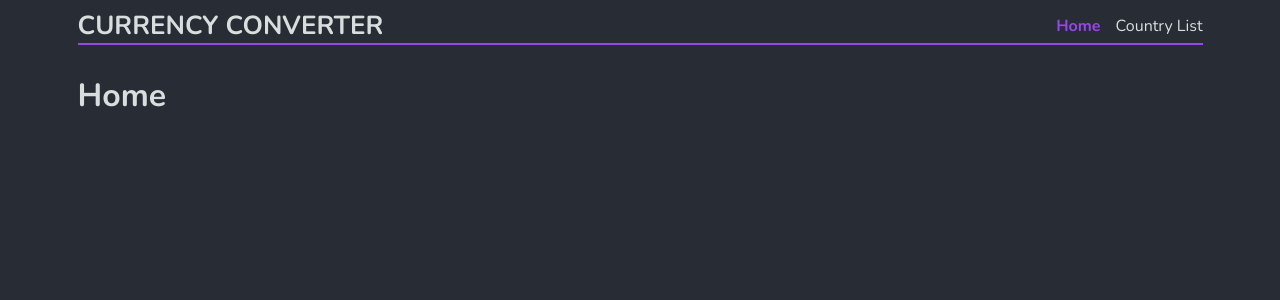
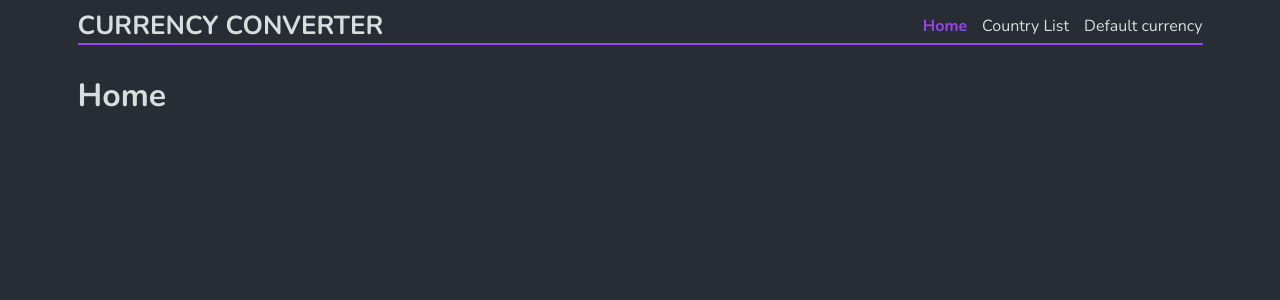
Before and after one commit to SebGrd/countrycurrencyconverter, a React (Create React App) app: page / in a window 1280 px wide. Shown: the top 300 px of the page. Built offline with nearby package versions, Linux system fonts and the light colour scheme.

Commit message:
feat: added default currency page

```diff
--- a/src/Route.js
+++ b/src/Route.js
@@ -3,6 +3,7 @@ import React from 'react'
 import Home from "./views/Home";
 import CountryList from "./views/CountryList";
 import Country from "./views/Country";
+import DefaultCurrency from "./views/DefaultCurrency";
 import NotFound from "./views/404"
 
 export default function getView() {
@@ -16,6 +17,8 @@ export default function getView() {
             return <Home/>
         case '/country-list':
             return <CountryList/>
+        case '/default-currency':
+            return <DefaultCurrency/>
         default:
             return <NotFound/>
     }
--- a/src/components/HeaderMenu.jsx
+++ b/src/components/HeaderMenu.jsx
@@ -18,6 +18,13 @@ export default function HeaderMenu() {
                     Country List
                 </a>
             </li>
+            <li className="header__menu__item">
+                <a
+                    className={`header__menu__item__link${mainPage('default-currency') ? ' active' : ''}`}
+                    href="/default-currency">
+                    Default currency
+                </a>
+            </li>
         </ul>
     )
 }
--- /dev/null
+++ b/src/views/DefaultCurrency.jsx
@@ -0,0 +1,38 @@
+import React, {useEffect, useState} from 'react';
+
+function Currency({code, name}) {
+    const setDefaultCurrency = (code) => {
+        console.log(code)
+        localStorage.setItem('currency', code)
+    }
+
+    return (
+        <article className="default-currencies">
+            <h1 className="default-currencies__title">{code}</h1>
+            <h2 className="default-currencies__name">{name}</h2>
+            <button className="default-currencies__button" onClick={() => setDefaultCurrency(code)}>Select</button>
+        </article>
+    )
+}
+
+export default function DefaultCurrency() {
+    let [currencies, setCurrencies] = useState({});
+    useEffect(() => {
+        const fetchData = () => {
+            fetch('https://free.currconv.com/api/v7/currencies?apiKey=21a1205f26bfd411d4c9')
+                .then(res => res.json())
+                .then(data => setCurrencies(data.results))
+        }
+        fetchData()
+    }, [])
+
+    let currenciesList = Object.entries(currencies)
+
+    return (
+        <div className="container">
+            <h1>Default currency</h1>
+            <p>Choose the default currency that will be used by default when you will convert currencies.</p>
+            { currenciesList.map(currency => <Currency key={currency[0]} code={currency[0]} name={currency[1][0]}/>) }
+        </div>
+    )
+}
```
Also changed, not shown: 1 other file (tests, documents, lock files or other folders).
